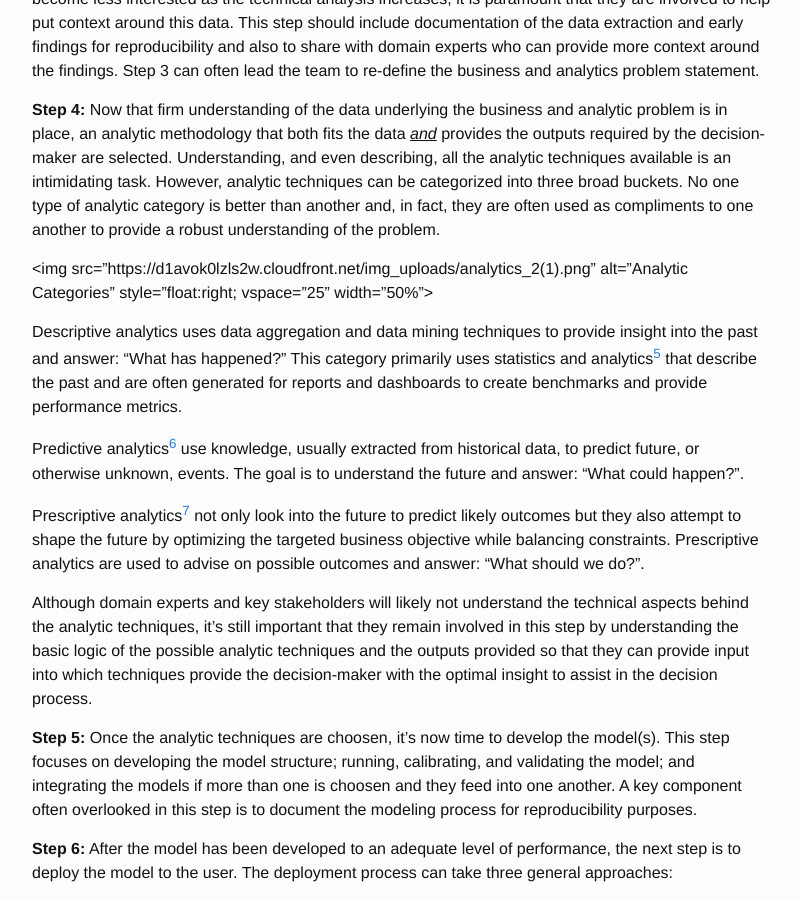
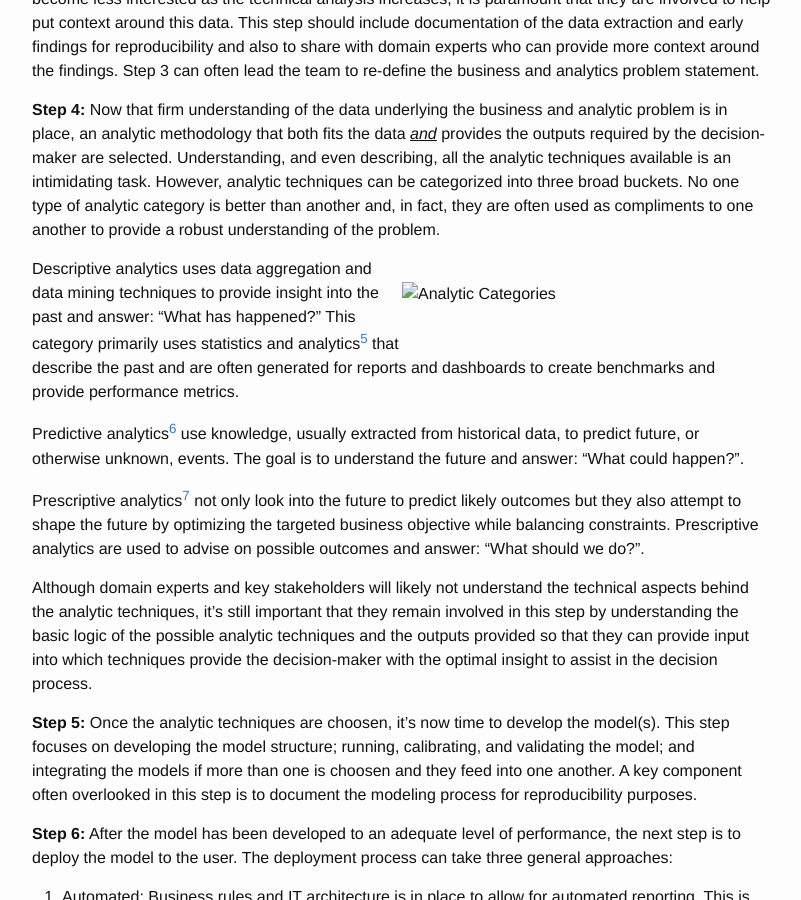
Before and after one commit to bradleyboehmke/bradleyboehmke, a Jekyll site: the page built from _posts/2015-12-28-a-baseline-understanding-of-business-analytics.md, in a window 1280 px wide and 900 px high, scrolled down 3328 px. Shown: the whole window, without its empty margins (238-1039 px from the left). Built offline with Jekyll 4.4.1, drawn with Linux system fonts in a browser that asks for light colours.

Commit message:
Update 2015-12-28-a-baseline-understanding-of-business-analytics.md

```diff
--- a/_posts/2015-12-28-a-baseline-understanding-of-business-analytics.md
+++ b/_posts/2015-12-28-a-baseline-understanding-of-business-analytics.md
@@ -74,7 +74,7 @@ This step involves identifying and prioritizing data needs based on step 2, acqu
 
 **Step 4:** Now that firm understanding of the data underlying the business and analytic problem is in place, an analytic methodology that both fits the data *<u>and</u>* provides the outputs required by the decision-maker are selected. Understanding, and even describing, all the analytic techniques available is an intimidating task. However, analytic techniques can be categorized into three broad buckets. No one type of analytic category is better than another and, in fact, they are often used as compliments to one another to provide a robust understanding of the problem.
 
-<img src="https://d1avok0lzls2w.cloudfront.net/img_uploads/analytics_2(1).png" alt="Analytic Categories" style="float:right; vspace="25" width="50%">
+<img src="https://d1avok0lzls2w.cloudfront.net/img_uploads/analytics_2(1).png" alt="Analytic Categories" style="float:right;" vspace="25" width="50%">
 
 <P CLASS="indented">
 <bold>Descriptive analytics</bold> uses data aggregation and data mining techniques to provide insight into the past and answer: “What has happened?” This category primarily uses statistics and analytics<sup><a href="#fn5" id="ref5">5</a></sup> that describe the past and are often generated for reports and dashboards to create benchmarks and provide performance metrics.
```
